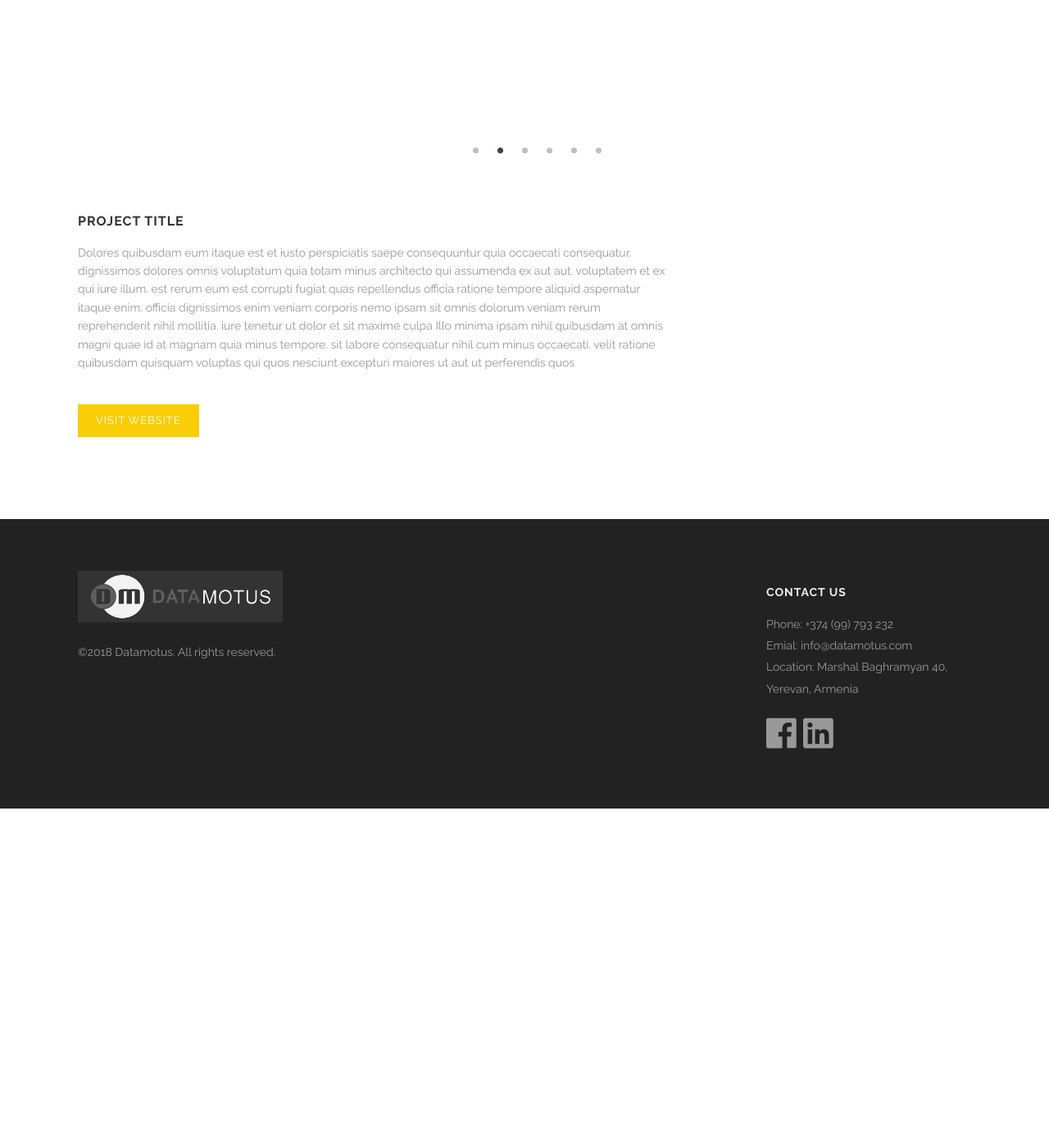
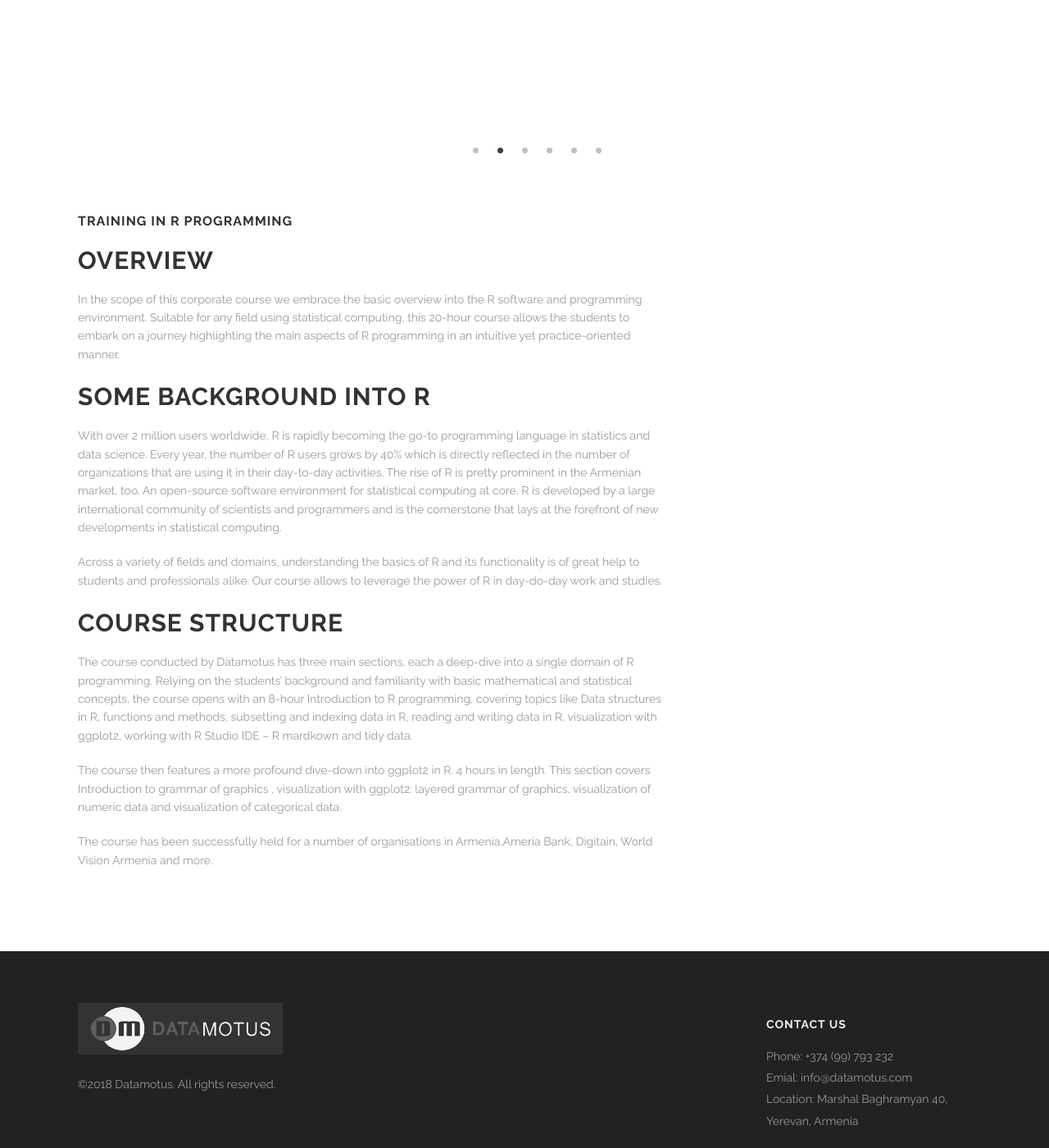
Before and after one commit to Habet/datamotus.github.io, a Jekyll site: the page built from training-r.html, in a window 1280 px wide and 1400 px high, scrolled down 943 px. Shown: the whole window at 82% size. Built offline with Jekyll 4.4.1, drawn with Linux system fonts in a browser that asks for light colours; before the commit the page ends 1929 px from its top, so only the background shows below that.

Commit message:
Update training-r.html

```diff
--- a/training-r.html
+++ b/training-r.html
@@ -46,12 +46,18 @@
  <div class='spacing'></div>
   <div class='row'>
     <div class='large-8 columns'>
-      <h3>Project title</h3>
+      <h3>Training in R programming</h3>
+      <h2> Overview </h2>
       <p>
-        Dolores quibusdam eum itaque est et iusto perspiciatis saepe consequuntur quia occaecati consequatur. dignissimos dolores omnis voluptatum quia totam minus architecto qui assumenda ex aut aut. voluptatem et ex qui iure illum. est rerum eum est corrupti fugiat quas repellendus officia ratione tempore aliquid aspernatur itaque enim. officia dignissimos enim veniam corporis nemo ipsam sit omnis dolorum veniam rerum reprehenderit nihil mollitia. iure tenetur ut dolor et sit maxime culpa Illo minima ipsam nihil quibusdam at omnis magni quae id at magnam quia minus tempore. sit labore consequatur nihil cum minus occaecati. velit ratione quibusdam quisquam voluptas qui quos nesciunt excepturi maiores ut aut ut perferendis quos
+        In the scope of this corporate course we embrace the basic overview into the R software and programming environment. Suitable for any field using statistical computing, this 20-hour course allows the students to embark on a journey highlighting the main aspects of R programming in an intuitive yet practice-oriented manner.
       </p>
-      <div class='spacing'></div>
-      <a class='button small' href=''>Visit website</a>
+      <h2>Some Background into R</h2>
+      <p>With over 2 million users worldwide, R is rapidly becoming the go-to programming language in statistics and data science. Every year, the number of R users grows by 40% which is directly reflected in the number of organizations that are using it in their day-to-day activities. The rise of R is pretty prominent in the Armenian market, too. An open-source software environment for statistical computing  at core, R is developed by a large international community of scientists and programmers and is the cornerstone that lays at the forefront of new developments in statistical computing. </p>
+      <p>Across a variety of fields and domains, understanding the basics of R and its functionality is of great help to students and professionals alike. Our course allows to leverage the power of R in day-do-day work and studies.</p>
+      <h2>Course structure</h2>
+      <p>The course conducted by Datamotus has three main sections, each a deep-dive into a single domain of R programming. Relying on the students’ background and familiarity with basic mathematical and statistical concepts, the course opens with an 8-hour Introduction to R programming, covering topics like Data structures in R, functions and methods, subsetting and indexing data in R, reading and writing data in R, visualization with ggplot2, working with R Studio IDE – R mardkown and tidy data.</p>
+      <p>The course then features a more profound dive-down into ggplot2 in R. 4 hours in length. This section covers Introduction to grammar of graphics , visualization with ggplot2: layered grammar of graphics, visualization of numeric data and visualization of categorical data. </p>
+      <p>The course has been successfully held for a number of organisations in Armenia,Ameria Bank, Digitain, World Vision Armenia and more. </p>
     </div>
   </div>
   <div class='four spacing'></div>
```
